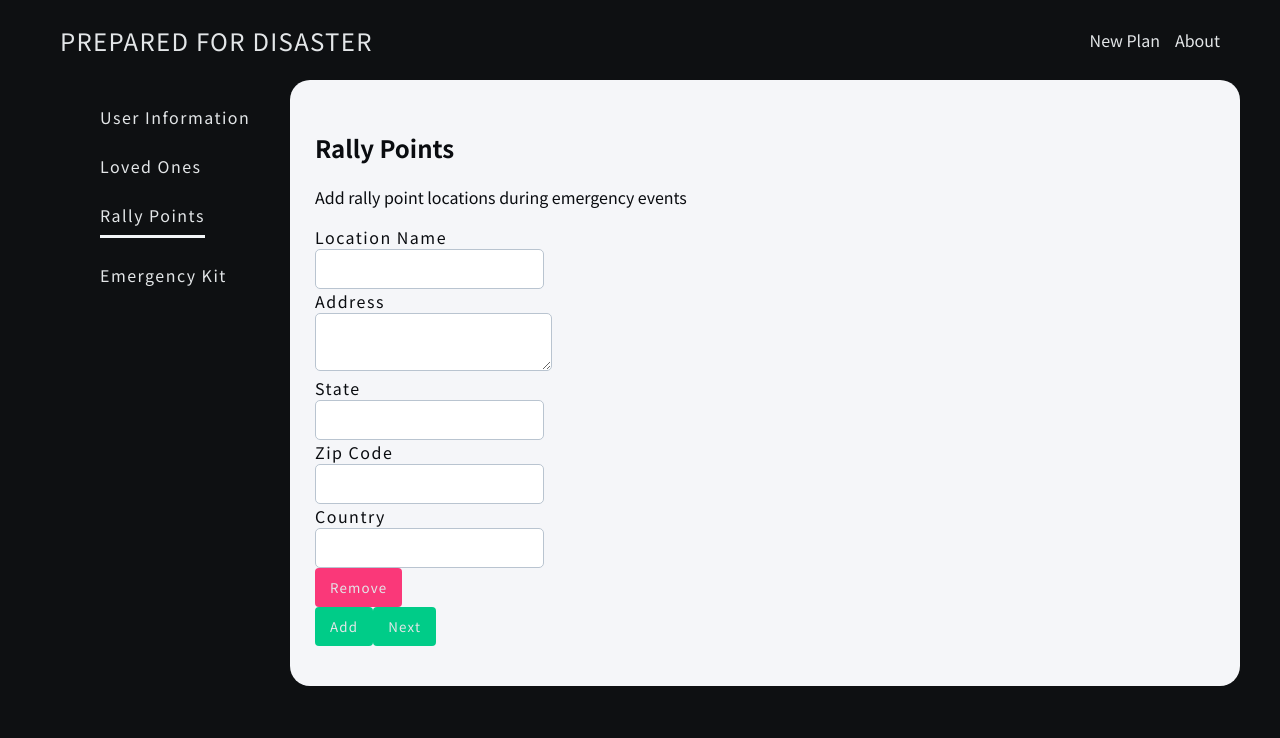
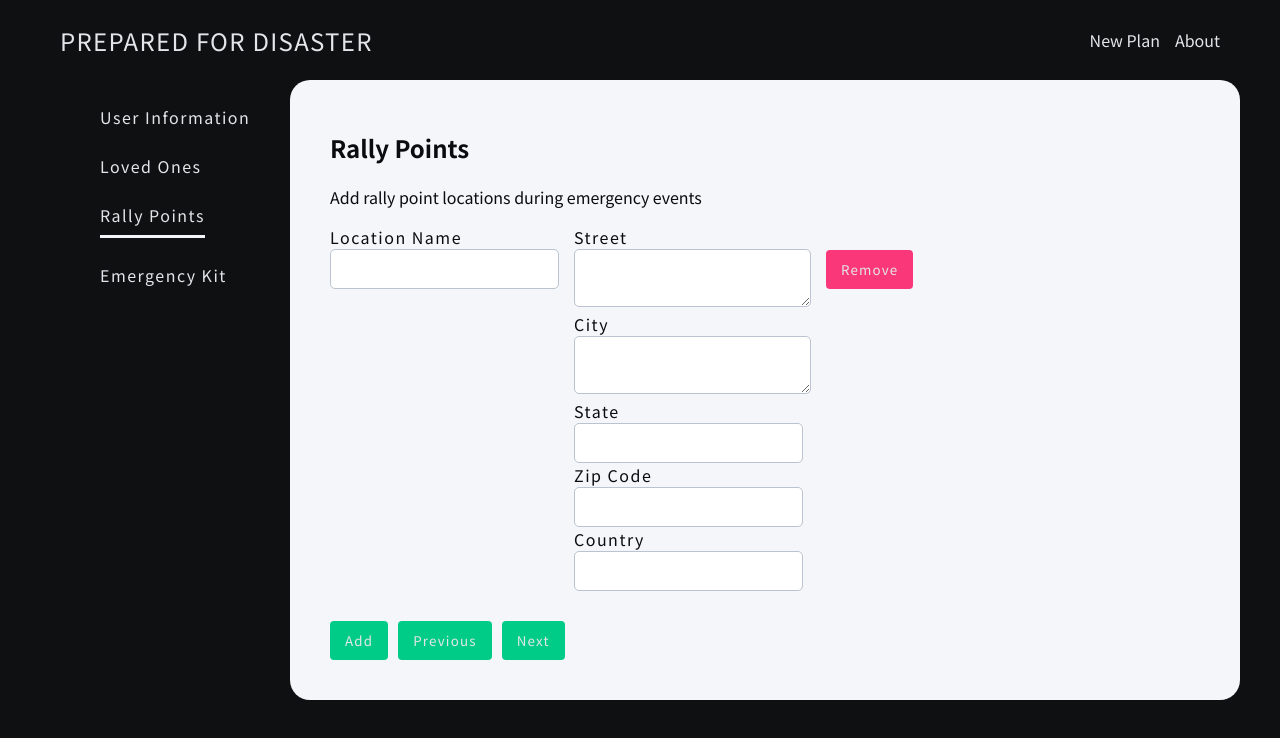
Before and after one commit to philmein23/prepared-for-disaster, a Next.js app: page /new/step3 in a window 1280 px wide. Shown: the top 738 px of the page. Built offline with nearby package versions, Linux system fonts and the light colour scheme; what easy-peasy would draw is missing.

Commit message:
feat: fleshed out step 3 and onwards to step 4

```diff
--- a/components/common/Address/Address.tsx
+++ b/components/common/Address/Address.tsx
@@ -1,13 +1,22 @@
 import style from "./Address.module.css";
 
-const Address = ({ register }) => {
+const Address = ({ register, index = null, context = null }) => {
+  let input =
+    context != null && index !== null ? `${context}.${index.toString()}.` : "";
   return (
     <>
       <div>
-        <label htmlFor="address">Address</label>
+        <label htmlFor="address">Street</label>
         <textarea
           id="address"
-          {...register("address", { required: true })}
+          {...register(`${input}address.street`, { required: true })}
+        ></textarea>
+      </div>
+      <div>
+        <label htmlFor="address">City</label>
+        <textarea
+          id="address"
+          {...register(`${input}address.city`, { required: true })}
         ></textarea>
       </div>
       <div>
@@ -15,7 +24,7 @@ const Address = ({ register }) => {
         <input
           type="text"
           id="state"
-          {...register("state", { required: true })}
+          {...register(`${input}address.state`, { required: true })}
         />
       </div>
       <div>
@@ -23,7 +32,7 @@ const Address = ({ register }) => {
         <input
           type="text"
           id="zipcode"
-          {...register("zipcode", { required: true })}
+          {...register(`${input}address.zipcode`, { required: true })}
         />
       </div>
       <div>
@@ -31,7 +40,7 @@ const Address = ({ register }) => {
         <input
           type="text"
           id="country"
-          {...register("country", { required: true })}
+          {...register(`${input}address.country`, { required: true })}
         />
       </div>
     </>
--- a/pages/new/step2/index.module.css
+++ b/pages/new/step2/index.module.css
@@ -3,7 +3,7 @@
   margin-top: 20px;
 }
 
-.form-container > .add-btn {
+.form-container > button {
   margin-right: 10px;
 }
 
--- /dev/null
+++ b/pages/new/step3/index.module.css
@@ -0,0 +1,19 @@
+.location-field-input {
+    display: flex;
+    gap: 15px;
+    margin-bottom: 30px;
+}
+
+.location-field-input .btn-secondary-remove {
+    align-self: flex-start;
+    margin-top: 25px;
+}
+
+.form-container {
+    margin-left: 15px;
+    margin-top: 20px;
+  }
+
+.form-container > button {
+    margin-right: 10px;
+}
--- a/pages/new/step3/index.tsx
+++ b/pages/new/step3/index.tsx
@@ -1,15 +1,21 @@
+import { MouseEvent } from 'react';
 import { useForm, useFieldArray } from "react-hook-form";
 import { RallyPoint } from "../../../model/userInfo";
 import Address from "../../../components/common/Address/Address";
+import { Address as AddressType } from "../../../model/userInfo";
+import { useRouter } from "next/router";
+
+import style from "./index.module.css";
 
 interface StepThreeInputs {
   rallyPoints: RallyPoint[];
 }
 
 const Step3 = () => {
+  const router = useRouter();
   const { register, handleSubmit, control } = useForm<StepThreeInputs>({
     defaultValues: {
-      rallyPoints: [{ locationName: "", address: null }],
+      rallyPoints: [{ locationName: "", address: {} as AddressType }],
     },
   });
 
@@ -18,18 +24,24 @@ const Step3 = () => {
     name: "rallyPoints",
   });
 
+  const goBack = (event: MouseEvent<HTMLButtonElement>) => {
+    event.preventDefault();
+
+    router.push("/new/step2");
+  };
+
   const onSubmit = (data) => {
     console.log(data);
   };
 
   return (
-    <form>
+    <form className={style["form-container"]} onSubmit={handleSubmit(onSubmit)}>
       <div>
         <h2>Rally Points</h2>
         <p>Add rally point locations during emergency events</p>
       </div>
       {fields.map((field, index) => (
-        <div key={field.id}>
+        <div className={style["location-field-input"]} key={field.id}>
           <div>
             <label htmlFor="location-name">Location Name</label>
             <input
@@ -42,10 +54,14 @@ const Step3 = () => {
             />
           </div>
           <div>
-            <Address register={register} />
+            <Address
+              register={register}
+              index={index}
+              context={"rallyPoints"}
+            />
           </div>
           <button
-            className={`btn-secondary`}
+            className={`btn-secondary ${style["btn-secondary-remove"]}`}
             onClick={() => remove(index)}
           >
             Remove
@@ -53,10 +69,13 @@ const Step3 = () => {
         </div>
       ))}
       <button
-        className={`btn-primary`}
-        onClick={() => append({ locationName: "" })}
+        className={`${style["add-btn"]} btn-primary`}
+        onClick={() => append({ locationName: "", address: {} as AddressType })}
       >
         Add
+      </button>
+      <button className="btn-primary" onClick={goBack}>
+        Previous
       </button>
       <button className="btn-primary" type="submit">
         Next
```
Also changed, not shown: model/userInfo.ts (+8 -7 lines), pages/new/index.tsx (+6 -7 lines), pages/new/step2/index.tsx (+12 -2 lines), pages/new/step4/index.tsx (+30 -3 lines), pages/new/step4/index.module.css (added).
